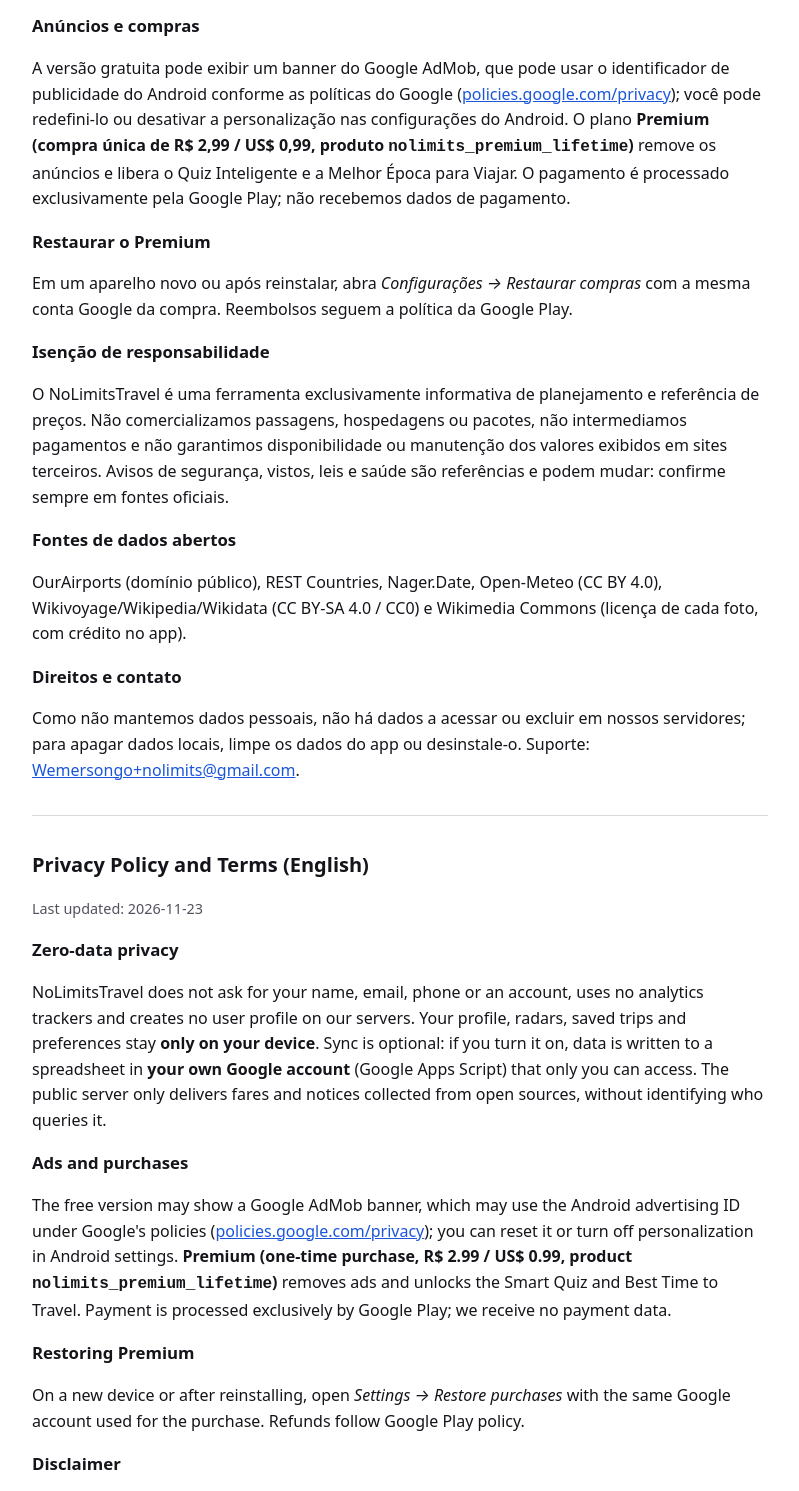
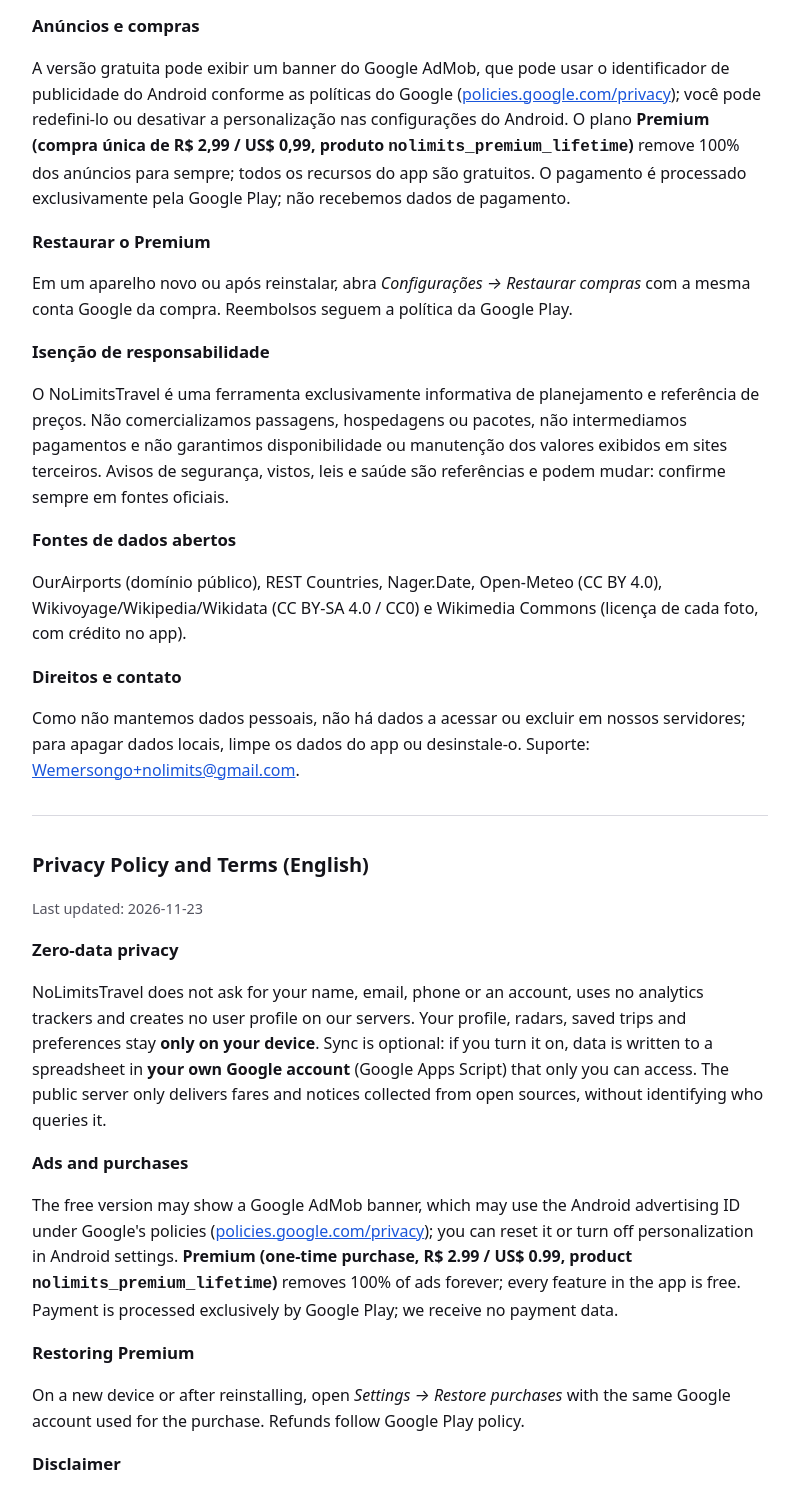
Before and after one commit to wemersongo-a11y/NoLimits-Privacy, a plain HTML site: page index.html in a window 1280 px wide. Shown: the part 535-2026 px from the top of the page, without its empty margins (240-1039 px from the left). Drawn offline with Linux system fonts and the light colour scheme.

Commit message:
Politica: todos os recursos gratuitos; Premium so remove anuncios

```diff
--- a/index.html
+++ b/index.html
@@ -30,7 +30,7 @@
 <h3>Privacidade zero-data</h3>
 <p>O NoLimitsTravel não pede nome, e-mail, telefone nem cadastro, não usa rastreadores de análise e não cria perfil de usuário em servidores nossos. Seu perfil, radares, viagens cadastradas e preferências ficam <strong>somente no seu aparelho</strong>. A sincronização é opcional: se você a ligar, os dados são gravados numa planilha da <strong>sua própria conta Google</strong> (Google Apps Script), à qual só você tem acesso. O servidor público apenas entrega tarifas e avisos coletados de fontes abertas, sem identificar quem consulta.</p>
 <h3>Anúncios e compras</h3>
-<p>A versão gratuita pode exibir um banner do Google AdMob, que pode usar o identificador de publicidade do Android conforme as políticas do Google (<a href="https://policies.google.com/privacy">policies.google.com/privacy</a>); você pode redefini-lo ou desativar a personalização nas configurações do Android. O plano <strong>Premium (compra única de R$ 2,99 / US$ 0,99, produto <code>nolimits_premium_lifetime</code>)</strong> remove os anúncios e libera o Quiz Inteligente e a Melhor Época para Viajar. O pagamento é processado exclusivamente pela Google Play; não recebemos dados de pagamento.</p>
+<p>A versão gratuita pode exibir um banner do Google AdMob, que pode usar o identificador de publicidade do Android conforme as políticas do Google (<a href="https://policies.google.com/privacy">policies.google.com/privacy</a>); você pode redefini-lo ou desativar a personalização nas configurações do Android. O plano <strong>Premium (compra única de R$ 2,99 / US$ 0,99, produto <code>nolimits_premium_lifetime</code>)</strong> remove 100% dos anúncios para sempre; todos os recursos do app são gratuitos. O pagamento é processado exclusivamente pela Google Play; não recebemos dados de pagamento.</p>
 <h3>Restaurar o Premium</h3>
 <p>Em um aparelho novo ou após reinstalar, abra <em>Configurações → Restaurar compras</em> com a mesma conta Google da compra. Reembolsos seguem a política da Google Play.</p>
 <h3>Isenção de responsabilidade</h3>
@@ -47,7 +47,7 @@
 <h3>Zero-data privacy</h3>
 <p>NoLimitsTravel does not ask for your name, email, phone or an account, uses no analytics trackers and creates no user profile on our servers. Your profile, radars, saved trips and preferences stay <strong>only on your device</strong>. Sync is optional: if you turn it on, data is written to a spreadsheet in <strong>your own Google account</strong> (Google Apps Script) that only you can access. The public server only delivers fares and notices collected from open sources, without identifying who queries it.</p>
 <h3>Ads and purchases</h3>
-<p>The free version may show a Google AdMob banner, which may use the Android advertising ID under Google's policies (<a href="https://policies.google.com/privacy">policies.google.com/privacy</a>); you can reset it or turn off personalization in Android settings. <strong>Premium (one-time purchase, R$ 2.99 / US$ 0.99, product <code>nolimits_premium_lifetime</code>)</strong> removes ads and unlocks the Smart Quiz and Best Time to Travel. Payment is processed exclusively by Google Play; we receive no payment data.</p>
+<p>The free version may show a Google AdMob banner, which may use the Android advertising ID under Google's policies (<a href="https://policies.google.com/privacy">policies.google.com/privacy</a>); you can reset it or turn off personalization in Android settings. <strong>Premium (one-time purchase, R$ 2.99 / US$ 0.99, product <code>nolimits_premium_lifetime</code>)</strong> removes 100% of ads forever; every feature in the app is free. Payment is processed exclusively by Google Play; we receive no payment data.</p>
 <h3>Restoring Premium</h3>
 <p>On a new device or after reinstalling, open <em>Settings → Restore purchases</em> with the same Google account used for the purchase. Refunds follow Google Play policy.</p>
 <h3>Disclaimer</h3>
@@ -64,7 +64,7 @@
 <h3>Privacidad zero-data</h3>
 <p>NoLimitsTravel no pide nombre, correo, teléfono ni registro, no usa rastreadores de analítica y no crea perfiles de usuario en nuestros servidores. Tu perfil, radares, viajes guardados y preferencias quedan <strong>solo en tu dispositivo</strong>. La sincronización es opcional: si la activas, los datos se guardan en una hoja de cálculo de <strong>tu propia cuenta de Google</strong> (Google Apps Script), a la que solo tú accedes. El servidor público solo entrega tarifas y avisos recopilados de fuentes abiertas, sin identificar a quien consulta.</p>
 <h3>Anuncios y compras</h3>
-<p>La versión gratuita puede mostrar un banner de Google AdMob, que puede usar el identificador de publicidad de Android según las políticas de Google (<a href="https://policies.google.com/privacy">policies.google.com/privacy</a>); puedes restablecerlo o desactivar la personalización en los ajustes de Android. <strong>Premium (compra única de R$ 2,99 / US$ 0,99, producto <code>nolimits_premium_lifetime</code>)</strong> quita los anuncios y desbloquea el Quiz Inteligente y la Mejor Época para Viajar. El pago lo procesa exclusivamente Google Play; no recibimos datos de pago.</p>
+<p>La versión gratuita puede mostrar un banner de Google AdMob, que puede usar el identificador de publicidad de Android según las políticas de Google (<a href="https://policies.google.com/privacy">policies.google.com/privacy</a>); puedes restablecerlo o desactivar la personalización en los ajustes de Android. <strong>Premium (compra única de R$ 2,99 / US$ 0,99, producto <code>nolimits_premium_lifetime</code>)</strong> quita el 100% de los anuncios para siempre; todas las funciones de la app son gratuitas. El pago lo procesa exclusivamente Google Play; no recibimos datos de pago.</p>
 <h3>Restaurar Premium</h3>
 <p>En un dispositivo nuevo o tras reinstalar, abre <em>Ajustes → Restaurar compras</em> con la misma cuenta de Google de la compra. Los reembolsos siguen la política de Google Play.</p>
 <h3>Exención de responsabilidad</h3>
```
Also changed, not shown: privacy-policy.html (+3 -3 lines).
